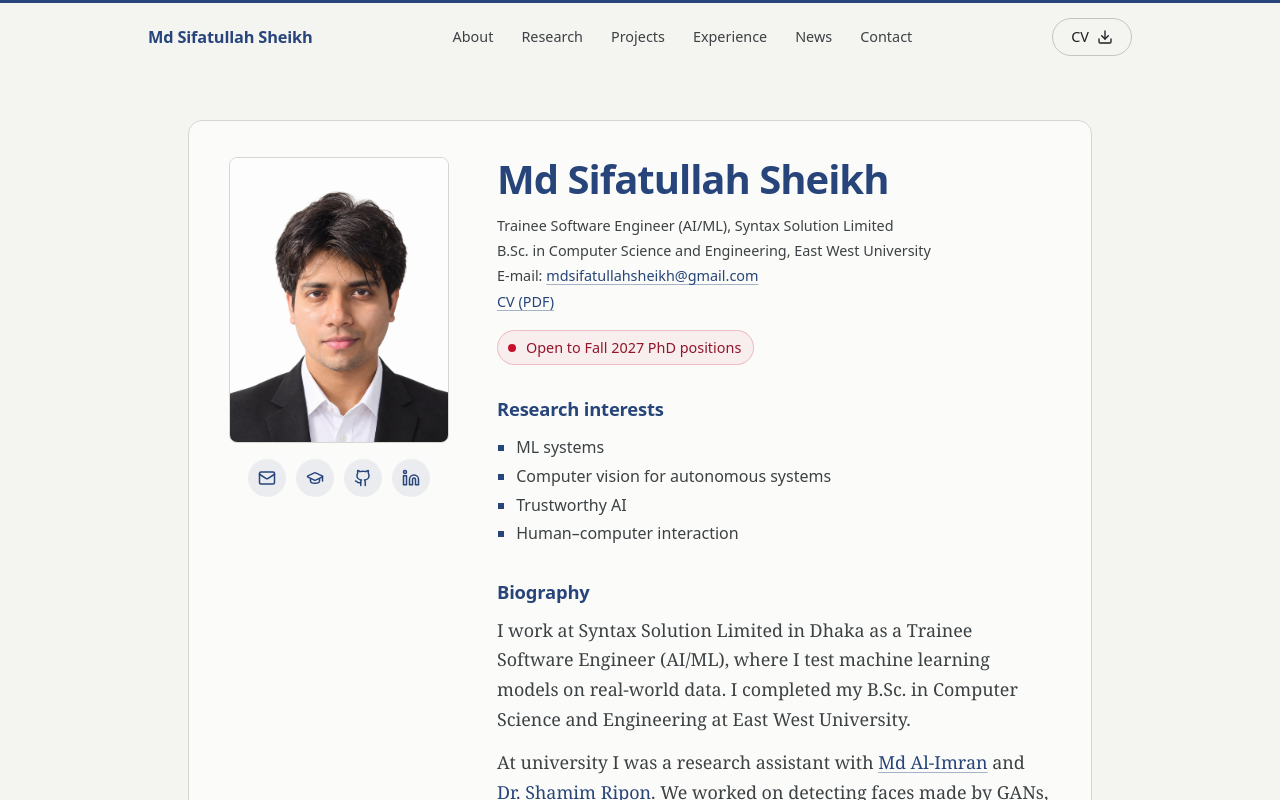
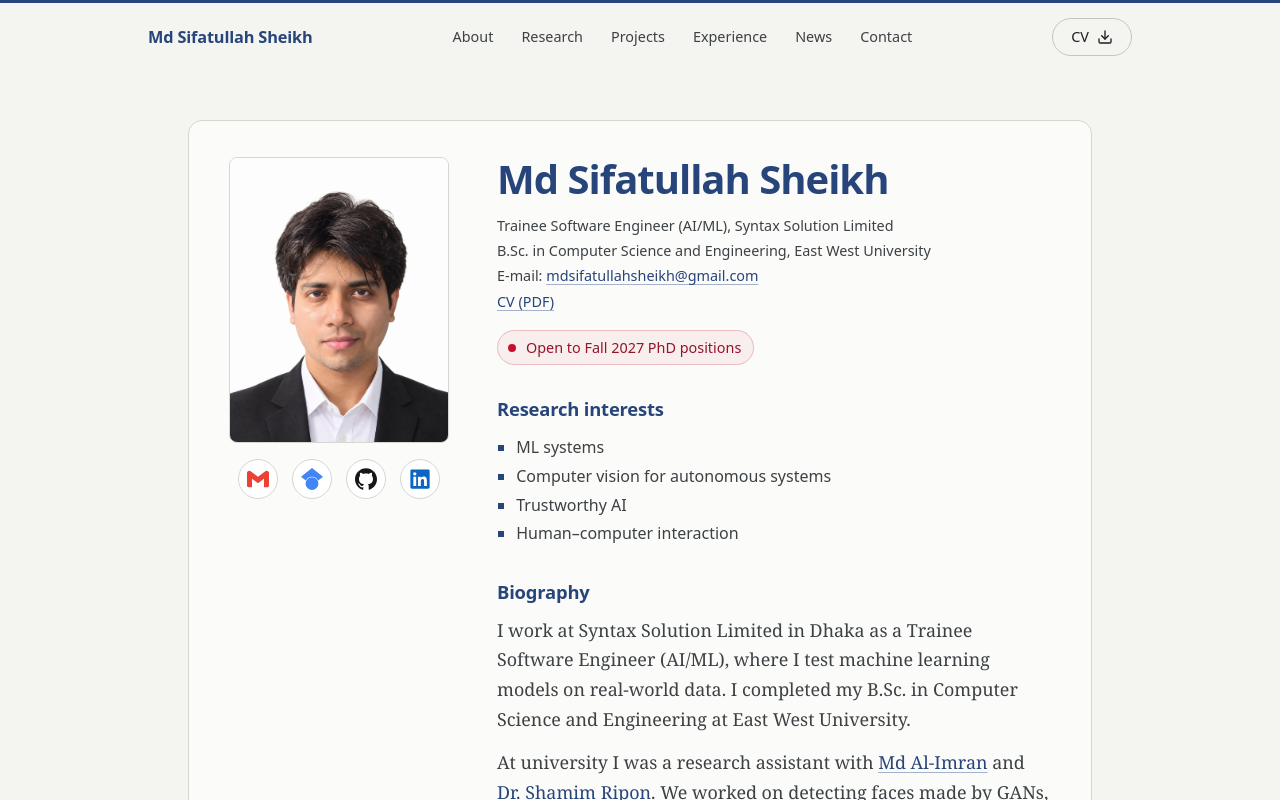
Before and after one commit to SifatSwapnil2022/myWebsite, a React (Vite) app: page / in a window 1280 px wide. Shown: the top 800 px of the page. Built offline with nearby package versions, Linux system fonts and the light colour scheme.

Commit message:
Use brand icons and colours for profile links

```diff
--- a/package.json
+++ b/package.json
@@ -23,6 +23,7 @@
     "motion": "^12.23.24",
     "react": "^19.0.1",
     "react-dom": "^19.0.1",
+    "react-icons": "^5.5.0",
     "vite": "^6.2.3"
   },
   "devDependencies": {
--- a/src/index.css
+++ b/src/index.css
@@ -371,8 +371,10 @@ a.sr-only:focus { position: fixed; left: 12px; top: 12px; z-index: 100; backgrou
 .ac-h, .section-head .h2 { color: var(--accent); border-left: 4px solid var(--accent); padding-left: 12px; line-height: 1.15; }
 
 /* small accent marks */
-.ac-icons a { background: var(--accent-wash); border-color: transparent; color: var(--accent); }
-.ac-icons a:hover { background: var(--accent); color: #fff; border-color: var(--accent); }
+.ac-icons { gap: 14px; }
+.ac-icons a { width: 40px; height: 40px; background: #fff; border: 1px solid var(--rule); transition: transform .15s, box-shadow .15s; }
+.ac-icons a:hover { transform: translateY(-2px); box-shadow: 0 3px 10px rgba(0, 0, 0, .08); border-color: currentColor; }
+.ac-icons svg { width: 22px; height: 22px; }
 .stack-tags code { background: var(--accent-wash); color: var(--accent); }
 .ac-news .when { color: var(--accent); }
 .ac-interests li::marker { color: var(--accent); }
--- a/src/pages/Home.tsx
+++ b/src/pages/Home.tsx
@@ -1,16 +1,17 @@
 import { Fragment, ReactNode } from 'react';
 import { LINKS, NEWS, PROFILE, PROJECTS, PUBLICATIONS, RESEARCH_INTERESTS, asset } from '../data/portfolioData';
-import { GraduationCap, Github, Linkedin, Mail } from 'lucide-react';
+import { FaLinkedin } from 'react-icons/fa';
+import { SiGithub, SiGmail, SiGooglescholar } from 'react-icons/si';
 import { Project } from '../types';
 import ProjectMedia from '../components/ProjectMedia';
 import { Authors, Person } from '../components/ui';
 
 const scholarHref = LINKS.find((l) => l.label === 'Google Scholar')!.href;
 const ICONS = [
-  { label: 'Email', href: `mailto:${PROFILE.email}`, Icon: Mail },
-  { label: 'Google Scholar', href: scholarHref, Icon: GraduationCap },
-  { label: 'GitHub', href: LINKS.find((l) => l.label === 'GitHub')!.href, Icon: Github },
-  { label: 'LinkedIn', href: LINKS.find((l) => l.label === 'LinkedIn')!.href, Icon: Linkedin },
+  { label: 'Email', href: `mailto:${PROFILE.email}`, Icon: SiGmail, color: '#EA4335' },
+  { label: 'Google Scholar', href: scholarHref, Icon: SiGooglescholar, color: '#4285F4' },
+  { label: 'GitHub', href: LINKS.find((l) => l.label === 'GitHub')!.href, Icon: SiGithub, color: '#181717' },
+  { label: 'LinkedIn', href: LINKS.find((l) => l.label === 'LinkedIn')!.href, Icon: FaLinkedin, color: '#0A66C2' },
 ];
 
 const pub = (id: string) => PUBLICATIONS.find((p) => p.id === id)!;
@@ -87,8 +88,16 @@ export default function Home({ onSelectProject }: { onSelectProject: (p: Project
           <div className="ac-side">
             <img className="ac-photo" src={PROFILE.photo} alt="Md Sifatullah Sheikh" width={220} height={286} />
             <nav className="ac-icons" aria-label="Profiles">
-              {ICONS.map(({ label, href, Icon }) => (
-                <a key={label} href={href} target={href.startsWith('http') ? '_blank' : undefined} rel="noreferrer" aria-label={label} title={label}>
+              {ICONS.map(({ label, href, Icon, color }) => (
+                <a
+                  key={label}
+                  href={href}
+                  target={href.startsWith('http') ? '_blank' : undefined}
+                  rel="noreferrer"
+                  aria-label={label}
+                  title={label}
+                  style={{ color }}
+                >
                   <Icon aria-hidden />
                 </a>
               ))}
```
Also changed, not shown: 1 other file (tests, documents, lock files or other folders).
